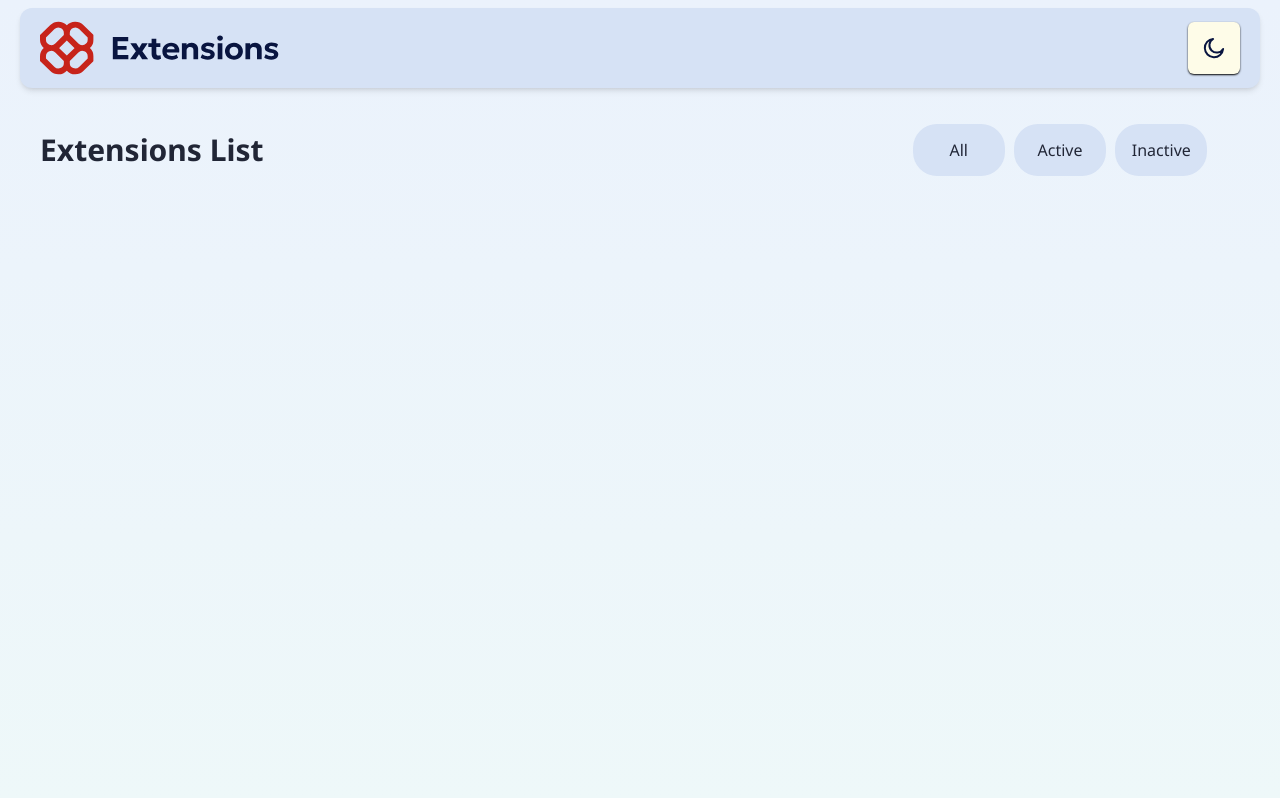
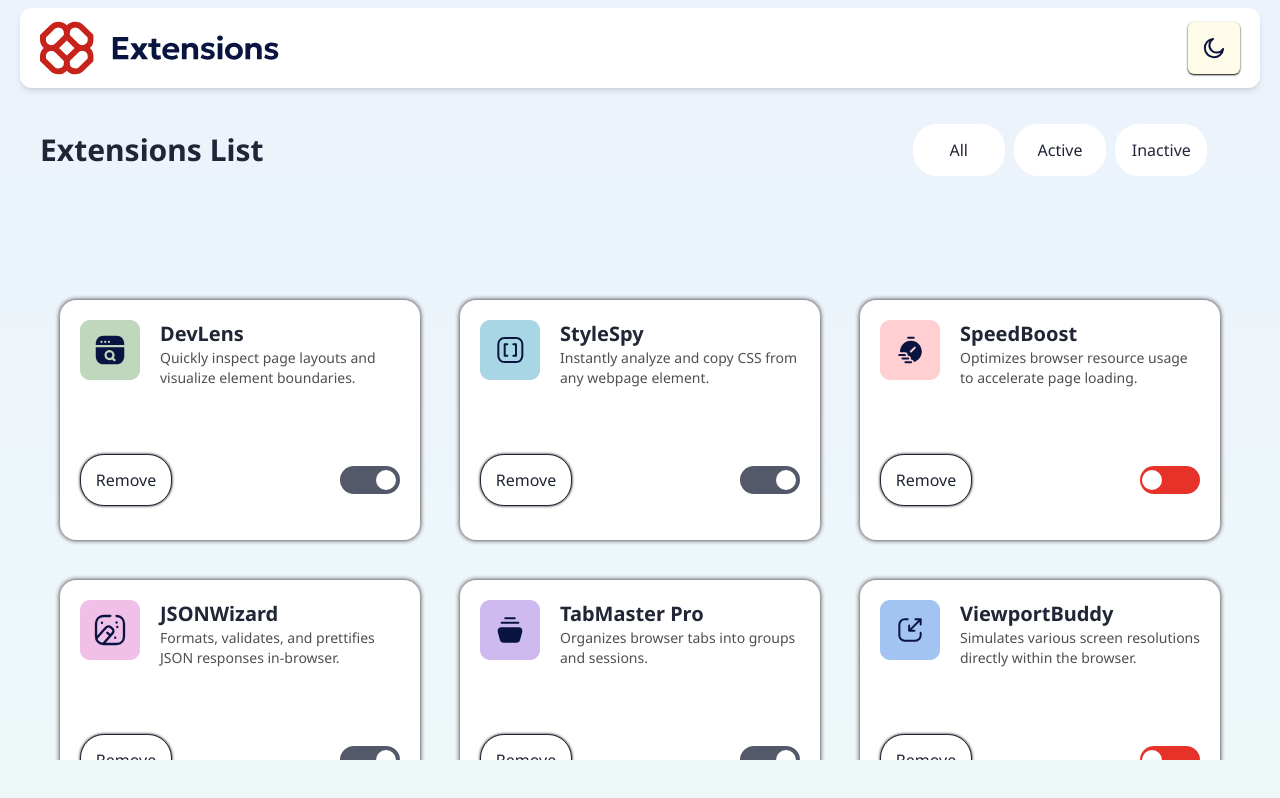
Before and after one commit to MazenFathy2008/browser-extenstions-manager, a React (Vite) app: page / in a window 1280 px wide. Built offline with nearby package versions, Linux system fonts and the light colour scheme.

Commit message:
creating and styling card components

```diff
--- a/index.html
+++ b/index.html
@@ -6,13 +6,12 @@
     <meta name="viewport" content="width=device-width, initial-scale=1.0" />
     <title>browser-extensions-manager-ui-main</title>
   </head>
-  <body class="min-h-screen">
+  <body class="min-h-screen overflow-hidden">
     <div id="root" class="font-noto box-border m-0 p-0 w-full
     min-h-screen bg-gradient-to-b from-[#EBF2FC] to-[#EEF8F9]
     dark:bg-gradient-to-b dark:from-[#040918] dark:to-[#091540]
     transition duration-200
 		sm:px-5
-
     "></div>
     <script type="module" src="/src/main.jsx"></script>
   </body>
--- a/src/components/Header.jsx
+++ b/src/components/Header.jsx
@@ -2,14 +2,15 @@
 export default function Header({setMode,isDark}) {
   let headerStyles = `flex justify-between items-center
     px-5 left-2 right-2 h-15 shadow-md rounded-xl box-border
-    sticky top-2 bg-[hsl(217,61%,90%)] sm:h-20 dark:bg-[hsl(225,23%,24%)] transtion duration-200`
+    sticky top-2 bg-white sm:h-20 dark:bg-[hsl(225,23%,24%)] transtion duration-200
+    z-10
+    `
   let buttonStyles = `w-10 h-10 bg-yellow-50 flex
       justify-center items-center rounded-md
       shadow-xs
       shadow-black transition duration-200 hover:shadow-sm hover:bg-gray-400
       sm:h-13 sm:w-13 focus:outline-2 outline-amber-700 outline-offset-3 focus:shadow-none dark:bg-[hsl(226,11%,37%))]
       dark:hover:bg-blue-900
-
     `
   const icon = isDark? "sun":"moon"
   const url = `/assets/images/icon-${icon}.svg`
--- /dev/null
+++ b/src/components/cards.jsx
@@ -0,0 +1,93 @@
+import {useState} from "react"
+export default function Card(props) {
+  const [chaecked,setChecked] = useState(props.isActive)
+  const buttonStyles = `
+  bg-white
+	px-4 py-2
+	rounded-4xl
+	w-20 h-10
+	flex
+	justify-center
+	items-center
+	dark:bg-[hsl(226,11%,37%))]
+	shadow-black
+  shadow-[0_0_3px_black]
+  transition duration-200
+	hover:shadow-sm hover:bg-gray-400
+  sm:h-13 sm:w-13 focus:outline-2
+	outline-amber-700 outline-offset-3
+	focus:shadow-none
+	dark:bg-[hsl(226,11%,37%))]
+  dark:hover:bg-blue-900
+	sm:rounded-3xl
+	sm:w-23
+  border
+    `;
+  return (
+    <div
+      className="
+            h-60
+            rounded-2xl
+            shadow-mauve-900
+            dark:bg-[hsl(226,25%,17%)]
+            bg-white
+            shadow-[0_0_5px_black] flex flex-col
+            p-5
+            gap-10
+            "
+    >
+      <div
+        className="
+      w-full
+      flex
+      flex-row
+      items-start
+      justify-between
+      gap-5
+      h-[50%]
+      "
+      >
+        <img
+          src={props.logo}
+          alt="dev-lens"
+          className="w-15"
+        />
+        <div className="flex justify-center flex-col">
+          <h3 className="font-bold text-xl text-[hsl(226,25%,17%)] dark:text-white">
+            {props.name}
+          </h3>
+          <p className="text-sm text-[hsl(0,0%,31%)] dark:text-[hsl(0,0%,57%)]">
+            {props.description}
+          </p>
+        </div>
+      </div>
+      <div className="h-[50%] flex items-center justify-between w-full">
+        <button className={buttonStyles}>Remove</button>
+        <div>
+          <input type="checkbox" className="peer hidden" checked = {chaecked} />
+          <div className="
+          w-15 h-7 bg-[hsl(3,79%,53%)] rounded-4xl
+          before:content-['']
+          relative
+          before:absolute
+          before:w-5
+          before:h-5
+          before:bg-white
+          before:rounded-full
+          before:top-[50%]
+          before:-translate-y-1/2
+          before:left-0.5
+          peer-checked:bg-[hsl(226,11%,37%)]
+          peer-checked:before:left-9
+          before:transtion
+          before:duration-200
+          transtion
+          duration-200
+          "
+          onClick={()=>{setChecked(prev=>!prev)}}
+          ></div>
+        </div>
+      </div>
+    </div>
+  );
+}
--- a/src/components/main.jsx
+++ b/src/components/main.jsx
@@ -1,5 +1,7 @@
+import Card from "./cards.jsx"
+import data from "../data.json"
 export default function () {
-	const buttonStyles = `bg-[hsl(217,61%,90%)]
+  const buttonStyles = `bg-white
 	px-4 py-2
 	rounded-4xl
 	w-20 h-10
@@ -18,13 +20,20 @@ export default function () {
   dark:hover:bg-blue-900
 	sm:rounded-3xl
 	sm:w-23
-	`
+	`;
+  const Cards = data.map((element)=>{
+    return(
+      <Card {...element}/>
+    )
+  })
   return (
     <main
       className="
 		text-[hsl(226,25%,17%)] p-5
 		dark:text-[hsl(200,60%,99%)]
 		flex flex-col  items-center w-full
+    gap-10
+    pb-10
 		"
     >
       <section
@@ -37,18 +46,22 @@ export default function () {
       >
         <span className="font-bold text-3xl">Extensions List</span>
         <div className="flex w-full justify-around px-7 sm:w-[30%]">
-          <button className={buttonStyles}>
-            All
-          </button>
-          <button className={buttonStyles}>
-            Active
-          </button>
-          <button className={buttonStyles}>
-            Inactive
-          </button>
+          <button className={buttonStyles}>All</button>
+          <button className={buttonStyles}>Active</button>
+          <button className={buttonStyles}>Inactive</button>
         </div>
       </section>
-
+      <section className="
+      grid
+      grid-cols-[repeat(auto-fit,minmax(300px,1fr))]
+      items-center
+      gap-10
+      overflow-auto
+      h-130 w-full
+      py-15
+      px-5">
+        {Cards}
+      </section>
     </main>
   );
 }
```
Also changed, not shown: src/data.json (renamed from data.json).
